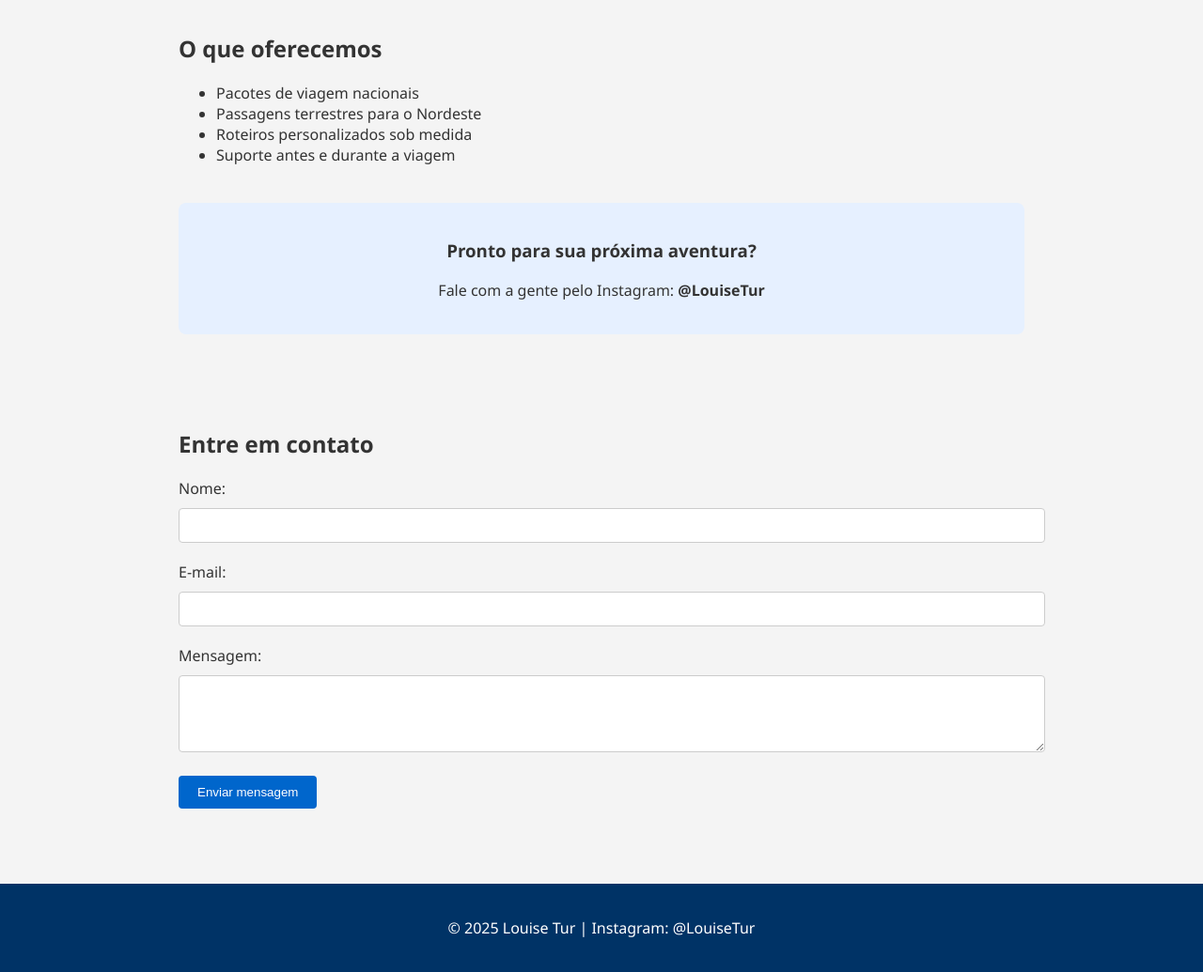
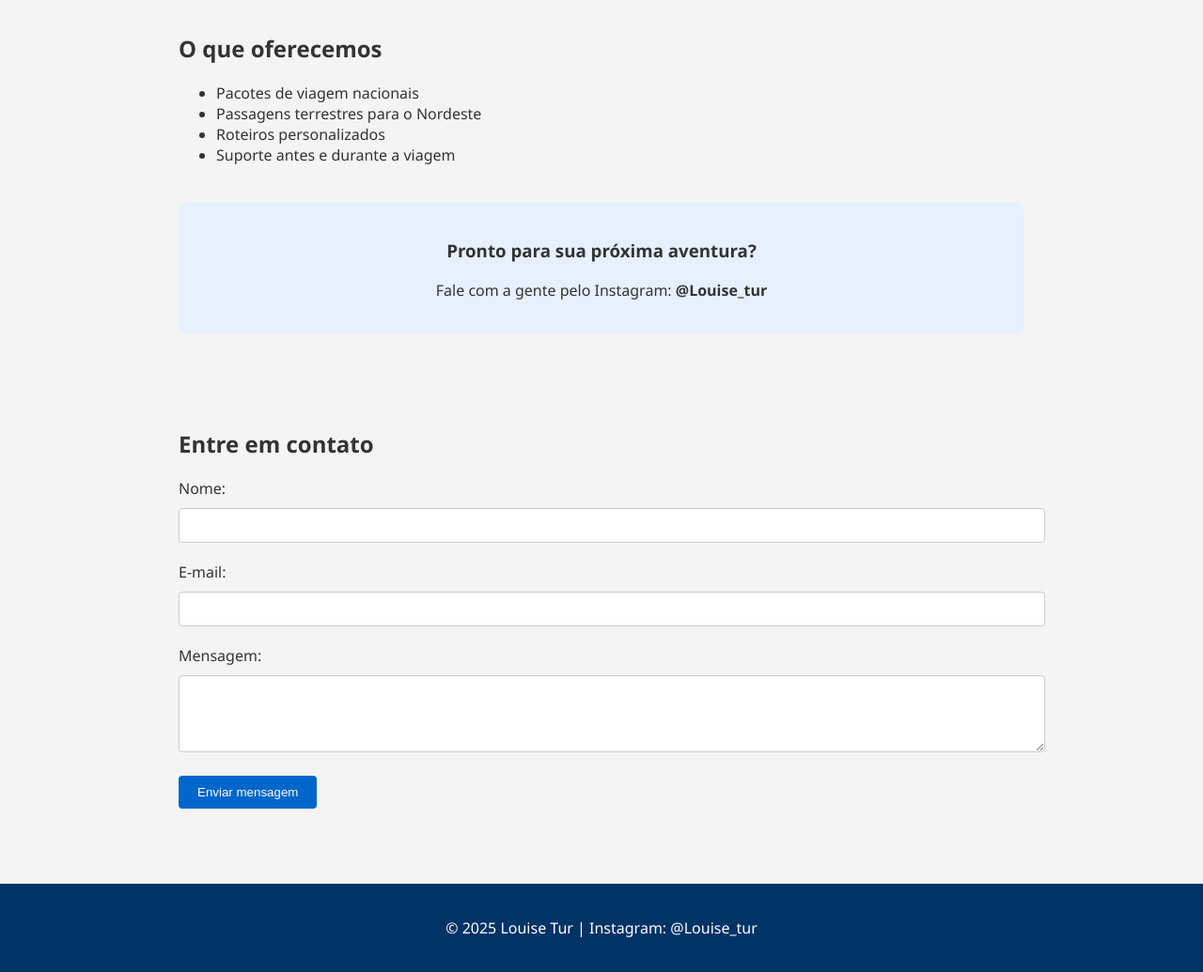
Before and after one commit to LorennaAbreu/louise-tur-site, a plain HTML site: page index.html in a window 1280 px wide. Shown: the part 560-1595 px from the top of the page at 94% size. Drawn offline with Linux system fonts and the light colour scheme.

Commit message:
Update index.html

```diff
--- a/index.html
+++ b/index.html
@@ -94,12 +94,12 @@
     <ul>
       <li>Pacotes de viagem nacionais</li>
       <li>Passagens terrestres para o Nordeste</li>
-      <li>Roteiros personalizados sob medida</li>
+      <li>Roteiros personalizados</li>
       <li>Suporte antes e durante a viagem</li>
     </ul>
     <div class="cta">
       <h3>Pronto para sua próxima aventura?</h3>
-      <p>Fale com a gente pelo Instagram: <strong>@LouiseTur</strong></p>
+      <p>Fale com a gente pelo Instagram: <strong>@Louise_tur</strong></p>
     </div>
   </section>
 
@@ -120,7 +120,7 @@
   </section>
 
   <footer>
-    <p>&copy; 2025 Louise Tur | Instagram: @LouiseTur</p>
+    <p>&copy; 2025 Louise Tur | Instagram: @Louise_tur</p>
   </footer>
 </body>
 </html>
```
